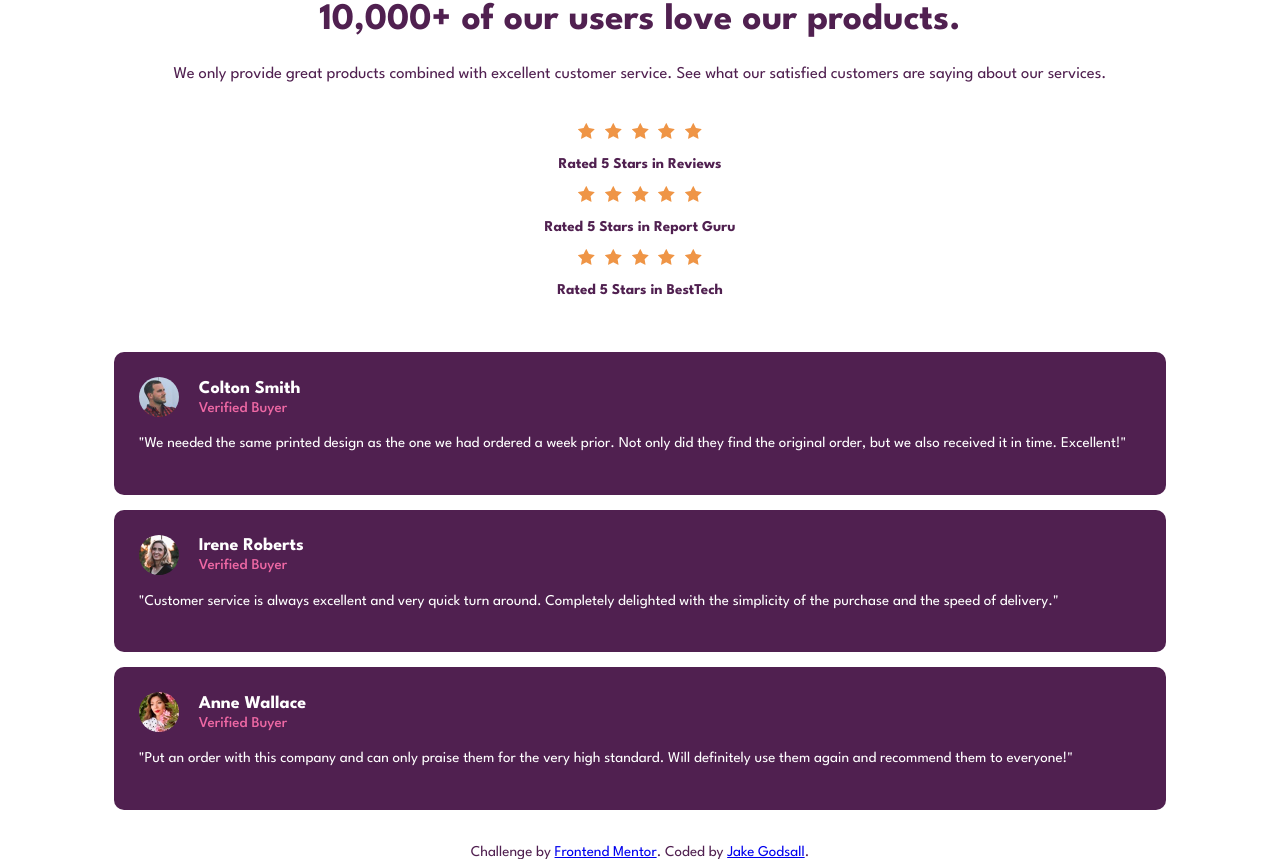
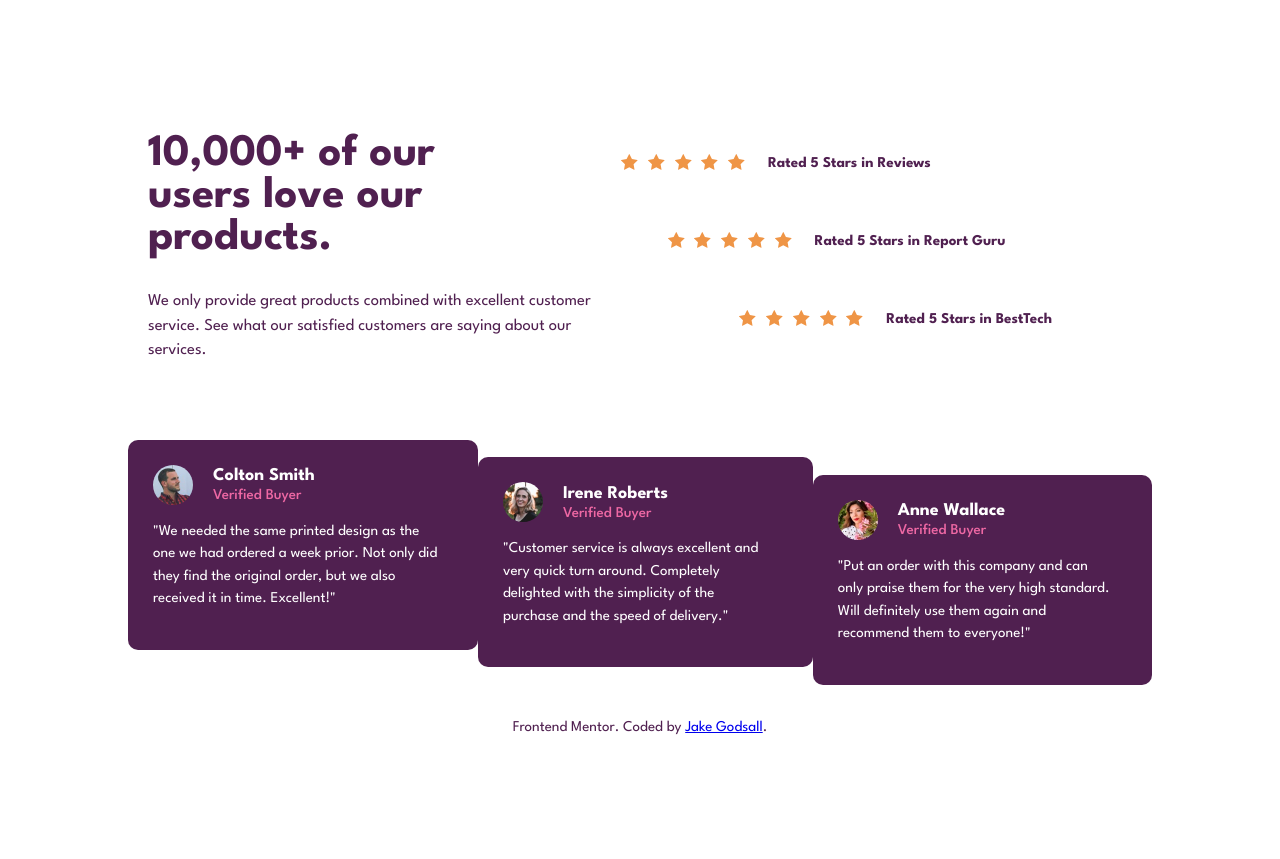
Before and after one commit to jakegodsall/fm-social-proof-section, a plain HTML site: page index.html in a window 1280 px wide. After the commit the page ends 816 px from the top, so only its background shows below. Drawn offline with Linux system fonts and the light colour scheme.

Commit message:
finished full design

```diff
--- a/index.html
+++ b/index.html
@@ -22,6 +22,7 @@
 
   <body>
 
+    <div class="top-container">
       <header>
         <h1>10,000+ of our users love our products.</h1>
 
@@ -30,7 +31,7 @@
       </header>
 
       <div class="rating-section">
-      <div class="rating">
+        <div class="rating rating-1">
           <div class="rating-score">
             <img src="images/icon-star.svg" alt="Star Icon">
             <img src="images/icon-star.svg" alt="Star Icon">
@@ -40,7 +41,7 @@
           </div>
           <p> Rated 5 Stars in Reviews</p>
         </div>
-      <div class="rating">
+        <div class="rating rating-2">
           <div class="rating-score">
             <img src="images/icon-star.svg" alt="Star Icon">
             <img src="images/icon-star.svg" alt="Star Icon">
@@ -50,8 +51,7 @@
           </div>
           <p>Rated 5 Stars in Report Guru</p>
         </div>
-      <div class="rating">
-
+        <div class="rating rating-3">
           <div class="rating-score">
             <img src="images/icon-star.svg" alt="Star Icon">
             <img src="images/icon-star.svg" alt="Star Icon">
@@ -62,10 +62,13 @@
           <p>Rated 5 Stars in BestTech</p>
         </div>
       </div>
+    </div>
+
+
 
 
     <div class="review-section">
-      <div class="review">
+      <div class="review review-1">
         <div class="review-header">
           <img src="images/image-colton.jpg" alt="Image of Colton Smith">
           <div class="name">
@@ -78,7 +81,7 @@
           Not only did they find the original order, but we also received it in time.
           Excellent!"</p>
       </div>
-      <div class="review">
+      <div class="review review-2">
         <div class="review-header">
           <img src="images/image-irene.jpg" alt="Image of Irene Roberts">
           <div class="name">
@@ -90,7 +93,7 @@
           delighted with the simplicity of the purchase and the speed of delivery."
         </p>
       </div>
-      <div class="review">
+      <div class="review review-3">
         <div class="review-header">
           <img src="images/image-anne.jpg" alt="Image of Anne Wallace">
           <div class="name">
@@ -103,9 +106,9 @@
           standard. Will definitely use them again and recommend them to everyone!"</p>
       </div>
     </div>
-    <div class="attribution">
+    <div class="attribution>
       Challenge by
-      <a href="https://www.frontendmentor.io?ref=challenge" target="_blank">Frontend Mentor</a>. Coded by <a
+      <a href=" https://www.frontendmentor.io?ref=challenge" target="_blank">Frontend Mentor</a>. Coded by <a
         href="https://github.com/jakegodsall">Jake Godsall</a>.
     </div>
   </body>
--- a/stylesheet.scss
+++ b/stylesheet.scss
@@ -14,6 +14,7 @@ body {
 
     header {
         margin: 20px;
+        max-width: 320px;
 
         h1 {
             font-size: 2.5em;
@@ -27,21 +28,23 @@ body {
     }
 
     .rating-section {
+
         .rating-score {
             img {
                 margin: 0px 3px;
             }
-
-
         }
 
         p {
             font-weight: 700;
         }
+
+
     }
 
     .review-section {
         margin: 40px 20px 20px 20px;
+        max-width: 305px;
         text-align: left;
 
         .review {
@@ -91,4 +94,95 @@ body {
         }
     }
 
+    @media screen and (min-width: 1000px) {
+        .top-container {
+            display: flex;
+            justify-content: space-between;
+            align-items: center;
+            width: 80vw;
+            max-width: 1100px;
+
+            header {
+                text-align: left;
+                width: 50vw;
+                max-width: 450px;
+
+                h1 {
+                    max-width: 300px;
+                    font-size: 3em;
+                }
+            }
+
+            .rating-section {
+                display: flex;
+                flex-direction: column;
+                justify-content: space-between;
+                align-items: flex-end;
+                width: 450px;
+                height: 200px;
+                margin-right: 100px;
+
+                .rating {
+                    display: flex;
+                    flex-direction: row;
+                    align-items: center;
+                    width: fit-content;
+
+
+                    p {
+                        margin-left: 20px;
+                    }
+
+
+                }
+
+                .rating-1 {
+                    align-self: flex-start;
+                }
+
+                .rating-2 {
+                    align-self: center;
+                }
+
+                .rating-3 {
+                    align-self: flex-end;
+                }
+
+            }
+
+        }
+
+        .review-section {
+            display: flex;
+            justify-content: space-between;
+            width: 80vw;
+            max-width: 1100px;
+            height: 260px;
+
+            .review {
+                max-width: 300px;
+                height: fit-content;
+
+                p {
+                    margin-right: 0pxx;
+                }
+            }
+
+            .review-1 {
+                align-self: flex-start;
+            }
+
+            .review-2 {
+                align-self: center;
+            }
+
+            .review-3 {
+                align-self: flex-end;
+            }
+
+
+        }
+    }
+
+
 }
```
Also changed, not shown: stylesheet.css, 1 other file. Lines whose indentation alone changed are shown as unchanged.
